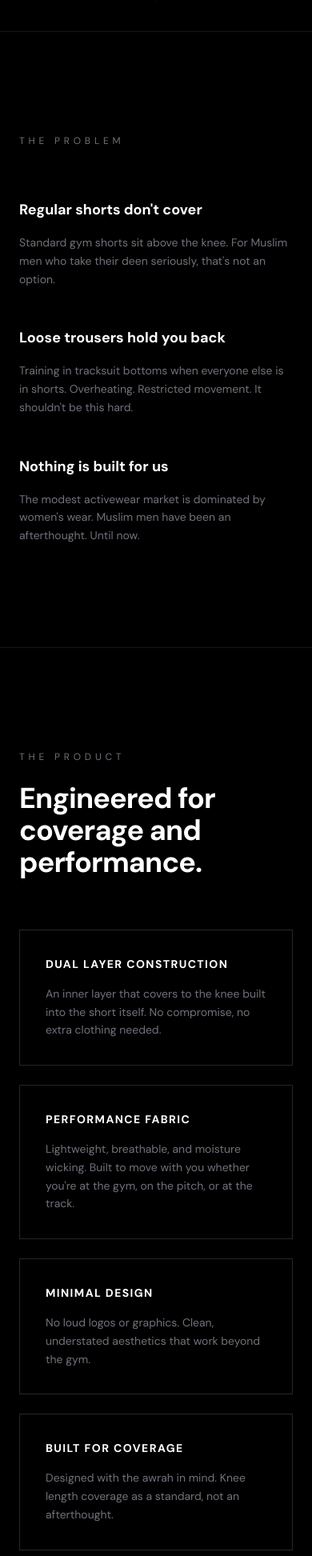
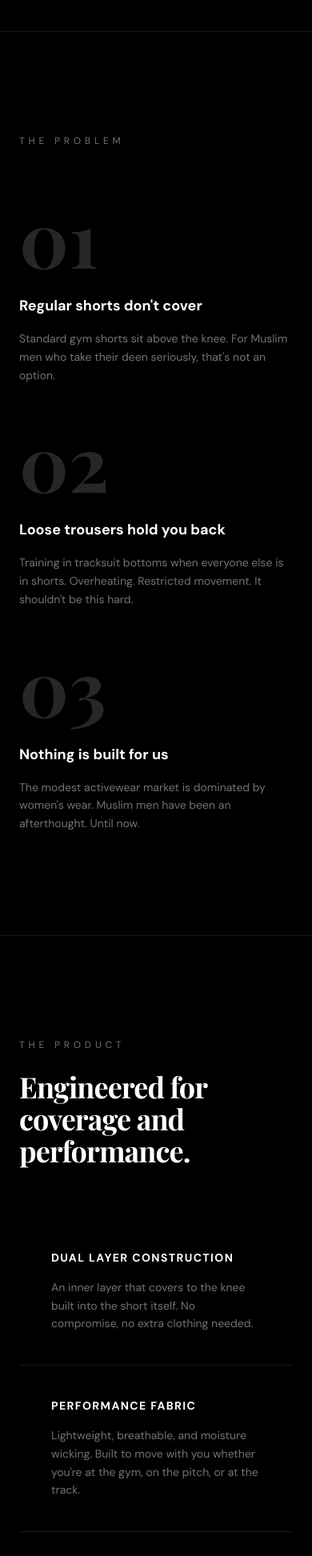
Before and after one commit to RazzleAI212/awrah-co, a Next.js app: page / in a window 390 px wide. Shown: the part 805-2750 px from the top of the page at 80% size. Built offline with nearby package versions, Linux system fonts and the light colour scheme.

Commit message:
just refresh update to check dimensions on phone

```diff
--- a/app/components/Problem.js
+++ b/app/components/Problem.js
@@ -6,7 +6,10 @@ export default function Problem() {
           The Problem
         </p>
         <div className="grid md:grid-cols-3 gap-12">
-            <div>
+          <div className="group">
+            <p className="text-zinc-800 text-8xl font-bold font-serif mb-6 group-hover:text-zinc-700 transition-colors">
+              01
+            </p>
             <h3 className="text-white text-lg font-bold mb-4">
               Regular shorts don't cover
             </h3>
@@ -14,7 +17,10 @@ export default function Problem() {
               Standard gym shorts sit above the knee. For Muslim men who take their deen seriously, that's not an option.
             </p>
           </div>
-            <div>
+          <div className="group">
+            <p className="text-zinc-800 text-8xl font-bold font-serif mb-6 group-hover:text-zinc-700 transition-colors">
+              02
+            </p>
             <h3 className="text-white text-lg font-bold mb-4">
               Loose trousers hold you back
             </h3>
@@ -22,7 +28,10 @@ export default function Problem() {
               Training in tracksuit bottoms when everyone else is in shorts. Overheating. Restricted movement. It shouldn't be this hard.
             </p>
           </div>
-            <div>
+          <div className="group">
+            <p className="text-zinc-800 text-8xl font-bold font-serif mb-6 group-hover:text-zinc-700 transition-colors">
+              03
+            </p>
             <h3 className="text-white text-lg font-bold mb-4">
               Nothing is built for us
             </h3>
--- a/app/components/Product.js
+++ b/app/components/Product.js
@@ -5,11 +5,11 @@ export default function Product() {
         <p className="text-zinc-500 text-xs tracking-[0.4em] uppercase mb-6">
           The Product
         </p>
-          <h2 className="text-white text-4xl md:text-6xl font-bold tracking-tight mb-16">
+        <h2 className="text-white text-4xl md:text-6xl font-bold tracking-tight mb-16 font-serif">
           Engineered for <br />coverage and performance.
         </h2>
-          <div className="grid md:grid-cols-2 gap-6">
-            <div className="border border-zinc-800 p-8">
+        <div className="grid md:grid-cols-2 gap-px bg-zinc-900">
+          <div className="bg-black p-10 hover:bg-zinc-950 transition-colors">
             <h3 className="text-white text-sm font-bold tracking-widest uppercase mb-4">
               Dual Layer Construction
             </h3>
@@ -17,7 +17,7 @@ export default function Product() {
               An inner layer that covers to the knee built into the short itself. No compromise, no extra clothing needed.
             </p>
           </div>
-            <div className="border border-zinc-800 p-8">
+          <div className="bg-black p-10 hover:bg-zinc-950 transition-colors">
             <h3 className="text-white text-sm font-bold tracking-widest uppercase mb-4">
               Performance Fabric
             </h3>
@@ -25,7 +25,7 @@ export default function Product() {
               Lightweight, breathable, and moisture wicking. Built to move with you whether you're at the gym, on the pitch, or at the track.
             </p>
           </div>
-            <div className="border border-zinc-800 p-8">
+          <div className="bg-black p-10 hover:bg-zinc-950 transition-colors">
             <h3 className="text-white text-sm font-bold tracking-widest uppercase mb-4">
               Minimal Design
             </h3>
@@ -33,7 +33,7 @@ export default function Product() {
               No loud logos or graphics. Clean, understated aesthetics that work beyond the gym.
             </p>
           </div>
-            <div className="border border-zinc-800 p-8">
+          <div className="bg-black p-10 hover:bg-zinc-950 transition-colors">
             <h3 className="text-white text-sm font-bold tracking-widest uppercase mb-4">
               Built for Coverage
             </h3>
```
Lines whose indentation alone changed are shown as unchanged.
